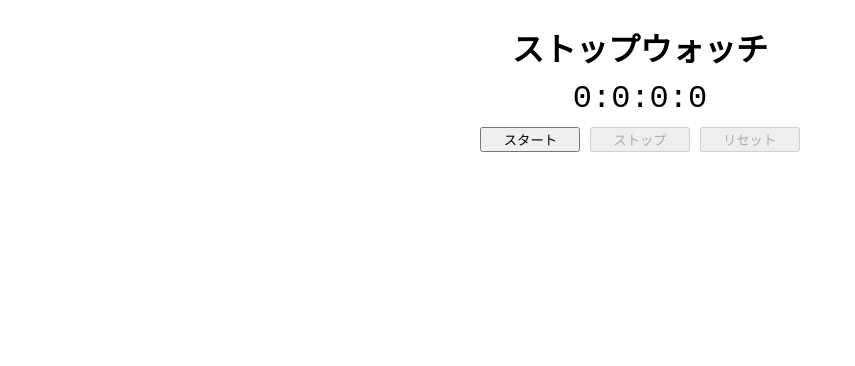
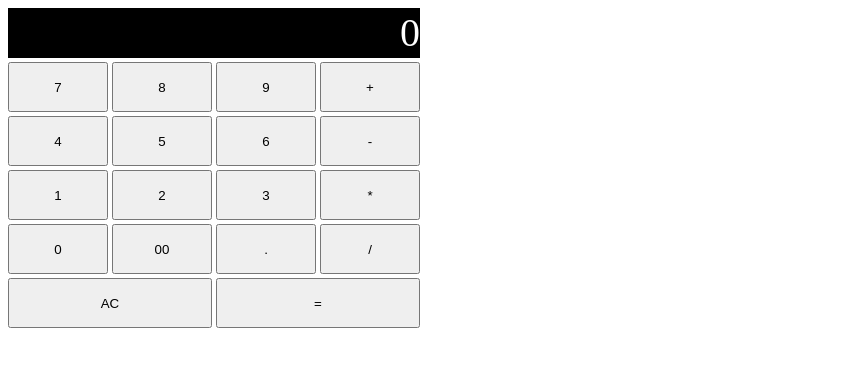
Before and after one commit to junya-yachi/Javascript-Task, a plain HTML site: page index.html in a window 1280 px wide. Shown: the whole page, without its empty margins (0-855 px from the left). Drawn offline with nearby package versions, Linux system fonts and the light colour scheme.

Commit message:
電卓課題の提出です。

```diff
--- a/css/style.css
+++ b/css/style.css
@@ -1,25 +1,36 @@
-body {
-  font-family: 'Courier New', monospace;
+button {
+  cursor: pointer;
+  user-select: none;
 }
 
 .container {
-  margin: 20px auto;
-  width: 400px;
-  text-align: center;
+  display: grid;
+  grid-template-columns: 100px 100px 100px 100px;
+  grid-template-rows: 50px 50px 50px 50px 50px 50px;
+  gap: 4px;
+  grid-template-areas:
+  "a a a a"
+  "b c d e"
+  "f g h i"
+  "j k l m"
+  "n o p q"
+  "r r s s";
 }
 
-h1 {
-  margin-top: 24px;
-  margin-bottom: 0px;
+.result {
+  user-select: none;
+  font-size: 40px;
+  color: white;
+  background: #000;
+  grid-area: a;
+  line-height: 50px;
+  text-align: right;
 }
 
-.timer {
-  font-size: 32px;
-  height: 56px;
-  line-height: 56px;
+.allClear {
+  grid-area: r;
 }
 
-button {
-  user-select: none;
-  width: 100px;
+.equal {
+  grid-area: s;
 }
--- a/index.html
+++ b/index.html
@@ -4,16 +4,30 @@
   <meta charset="UTF-8">
   <meta http-equiv="X-UA-Compatible" content="IE=edge">
   <meta name="viewport" content="width=device-width, initial-scale=1.0">
-  <title>StopWatch</title>
+  <title>MY電卓</title>
   <link rel="stylesheet" href="css/style.css">
 </head>
 <body>
   <div class="container">
-    <h1>ストップウォッチ</h1>
-    <div class="timer">0:0:0:0</div>
-    <button class="start">スタート</button>
-    <button class="stop">ストップ</button>
-    <button class="reset">リセット</button>
+    <div class="result">0</div>
+    <button onclick="clickButton(this)">7</button>
+    <button onclick="clickButton(this)">8</button>
+    <button onclick="clickButton(this)">9</button>
+    <button onclick="clickOperator(this)">+</button>
+    <button onclick="clickButton(this)">4</button>
+    <button onclick="clickButton(this)">5</button>
+    <button onclick="clickButton(this)">6</button>
+    <button onclick="clickOperator(this)">-</button>
+    <button onclick="clickButton(this)">1</button>
+    <button onclick="clickButton(this)">2</button>
+    <button onclick="clickButton(this)">3</button>
+    <button onclick="clickOperator(this)">*</button>
+    <button onclick="clickButton(this)">0</button>
+    <button onclick="clickButton(this)">00</button>
+    <button onclick="clickPoint(this)">.</button>
+    <button onclick="clickOperator(this)">/</button>
+    <button class="allClear" onclick="clickClear(this)">AC</button>
+    <button class="equal" onclick="clickEqual(this)">=</button>
   </div>
 
   <script src="https://code.jquery.com/jquery-3.6.0.min.js" integrity="sha256-/xUj+3OJU5yExlq6GSYGSHk7tPXikynS7ogEvDej/m4=" crossorigin="anonymous"></script>
--- a/js/main.js
+++ b/js/main.js
@@ -1,72 +1,57 @@
 'use strict'
-{
-   $(document).ready(function() {
 
-      let startTime;
-      let timeoutId;
-      let elapsedTime = 0;
+let $result = $(".result").innerHTML;
+$result = '';
 
-      function countUp() {
-        const d = new Date(Date.now() - startTime + elapsedTime);
-        const h = d.getUTCHours();
-        const m = d.getMinutes();
-        const s = d.getSeconds();
-        const ms = d.getMilliseconds();
-        $(".timer").text(`${h}:${m}:${s}:${ms}`);
+function displayResult() {
+  $(".result").text(`${$result}`);
+}
 
-        timeoutId = setTimeout(() => {
-          countUp();
-        }, 10);
-      }
+function clickButton(button) {
+  let number = button.innerHTML;
+  if($result === '0' || $result === '00') {
+    $result = number;
+    displayResult();
+  } else {
+    $result += number;
+    displayResult();
+    console.log($result);
+  }
+}
 
-      function buttonDefault() {
-        $(".start").prop("disabled", false);
-        $(".stop").prop("disabled", true);
-        $(".reset").prop("disabled", true);
-      }
+function clickOperator(button) {
+  let number = button.innerHTML;
+  if ($result.slice(-1) === '+' || $result.slice(-1) === '-' || $result.slice(-1) === '*' || $result.slice(-1) === '/' || $result.slice(-1) === '') {
+    return;
+  }  else {
+    $result += number;
+    displayResult();
+    console.log($result);
+  }
+}
 
-      function clickButtonStart() {
-        $(".start").prop("disabled", true);
-        $(".stop").prop("disabled", false);
-        $(".reset").prop("disabled", true);
-      }
+function clickClear() {
+  $result = '0';
+  displayResult();
+  console.log($result);
+}
 
-      function clickButtonStop() {
-        $(".start").prop("disabled", false);
-        $(".stop").prop("disabled", true);
-        $(".reset").prop("disabled", false);
-      }
+function clickEqual() {
+  $result = eval($result);
+  displayResult();
+  console.log($result);
+}
 
-      buttonDefault();
-
-      $(".start").click(function() {
-        startTime = Date.now();
-        countUp();
-        clickButtonStart();
-      });
-
-      $(".stop").click(function() {
-        clearTimeout(timeoutId);
-        elapsedTime += Date.now() - startTime;
-        clickButtonStop();
-      });
-
-      $(".reset").click(function() {
-        $(".timer").text("0:0:0:0");
-        elapsedTime = 0;
-        buttonDefault();
-      });
-
-
-
-
-
-
-
-
-
-
-
-
-  });
+function clickPoint(button) {
+  let number = button.innerHTML;
+  if ($result.slice(-1) === '.') {
+    return;
+  } else if ($result === '0' || $result === '00' || $result === ''){
+    $result = '0';
+    $result += number;
+    displayResult();
+  } else {
+    $result += number;
+    displayResult();
+  }
 }
```
